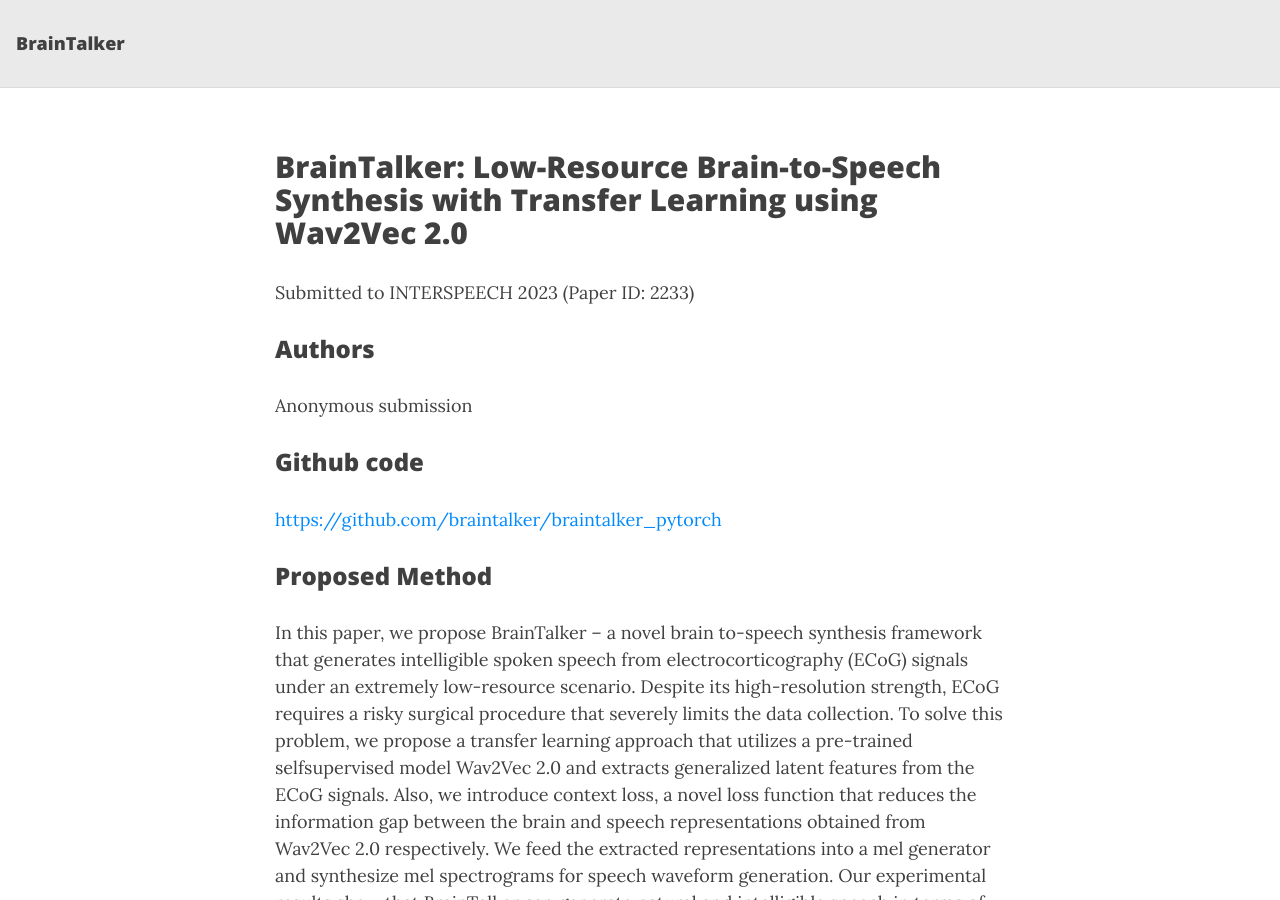
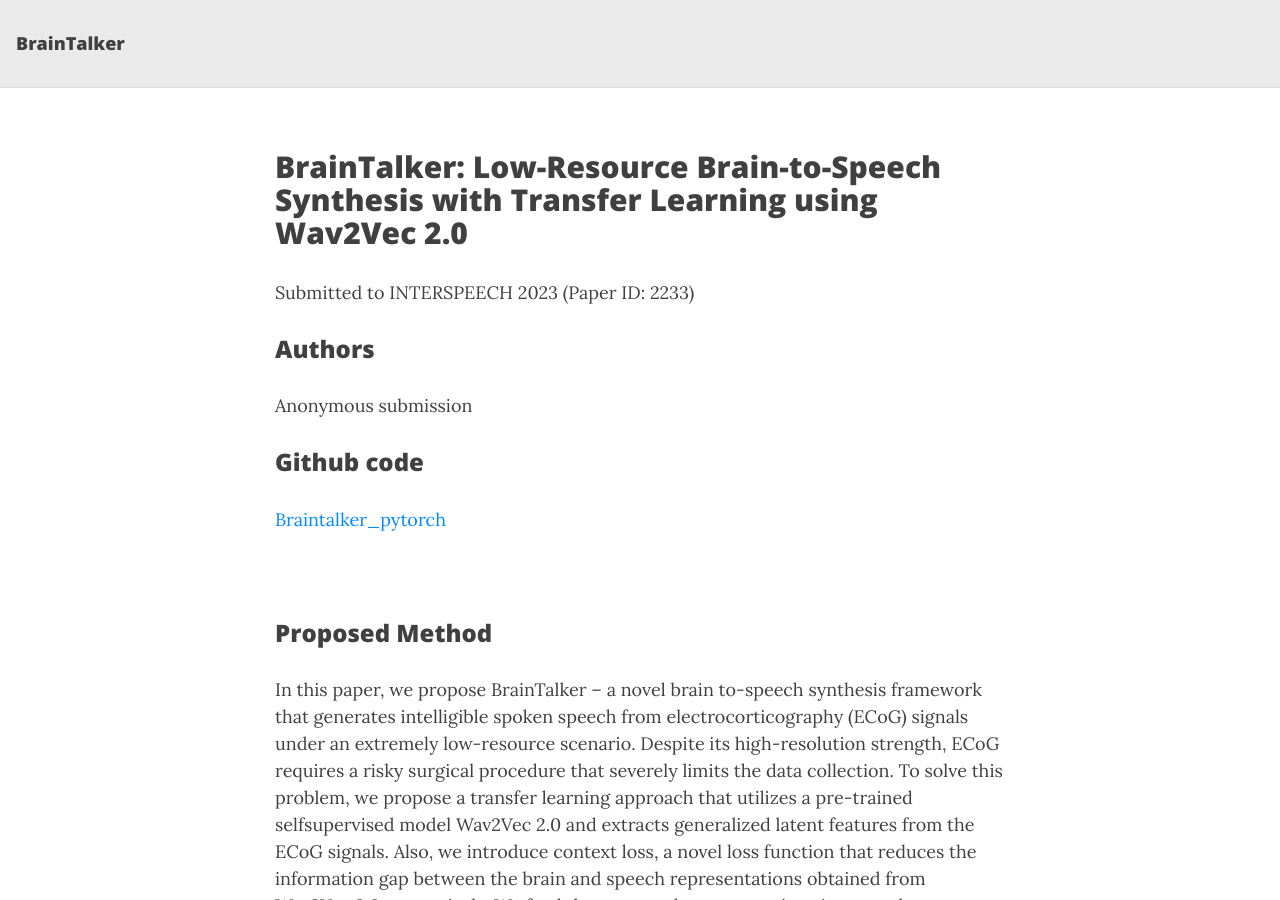
Before and after one commit to braintalker/braintalker.github.io, a Jekyll site: the page built from index.md, in a window 1280 px wide and 900 px high. Built offline with Jekyll 4.4.1, drawn with Linux system fonts in a browser that asks for light colours; nearby versions of some CDN libraries.

Commit message:
fix script

```diff
--- a/index.md
+++ b/index.md
@@ -14,7 +14,8 @@ Anonymous submission
 
 <h3>Github code
 </h3>
-<https://github.com/braintalker/braintalker_pytorch>
+<a href="https://github.com/braintalker/braintalker_pytorch">Braintalker_pytorch</a>
+
 <br />
 
 <h3>Proposed Method</h3>
```
